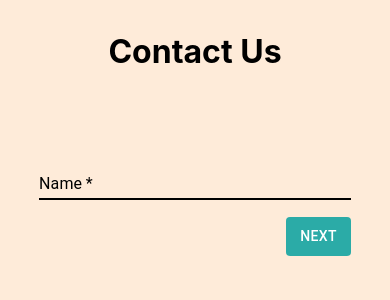
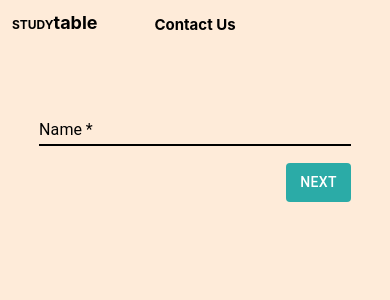
Before and after one commit to mohit99093/Studytable_Project, a React (Create React App) app in the folder client/: page /contact in a window 390 px wide. Shown: the top 300 px of the page. Built offline with nearby package versions, Linux system fonts and the light colour scheme.

Commit message:
UI update

```diff
--- a/client/src/containers/Contact/Contact.jsx
+++ b/client/src/containers/Contact/Contact.jsx
@@ -44,6 +44,7 @@
     console.log(contact)
     return (
         <div className="contacts" >
+             <a className="logo" href="/" > STUDY<span>table </span> </a>
              <h1>Contact Us</h1>
             <div className="form" >
                 <form onSubmit={postContact}>
--- a/client/src/containers/Contact/Contact.scss
+++ b/client/src/containers/Contact/Contact.scss
@@ -2,12 +2,35 @@
     background: #feebd9;
     width: 100%;
     height: 100vh;
+    .logo{
+        position: absolute;
+        top: 1.25em;
+        left: 1em;
+        font-size: 20px;
+        text-decoration: none;
+        color: black;
+        font-weight: bold;
+        span{
+            font-size: 30px;
+        }
+        @media(max-width:600px){
+            font-size: 12px;
+            top: 1em;
+            span{
+                font-size: 18px;
+            }
+        }
+    }
     h1{
         margin: 0 !important;
         padding: 1em 0;
         text-align: center;
         width: 100%;
         color: black;
+        @media(max-width:600px){
+            margin: 0 1em;
+            font-size: 15px;
+        }
     }
     .form{
         width: 100%;
```
Also changed, not shown: 1 other file (tests, documents, lock files or other folders).
